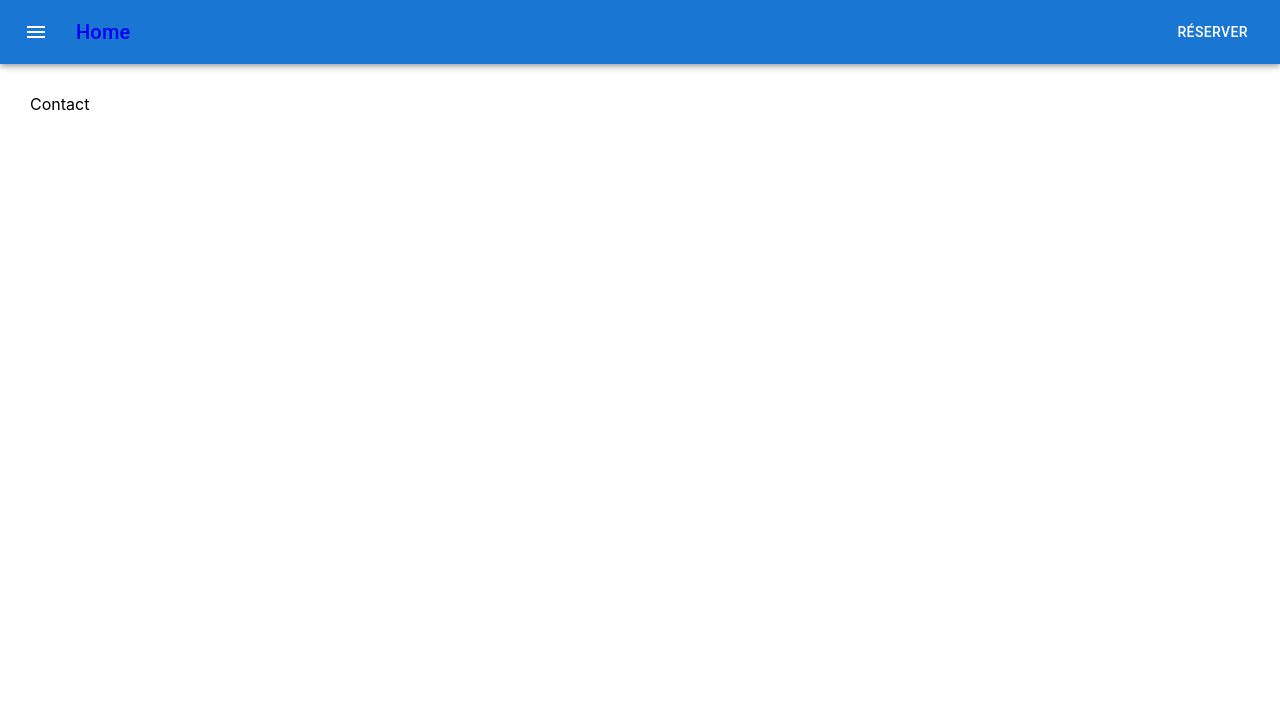
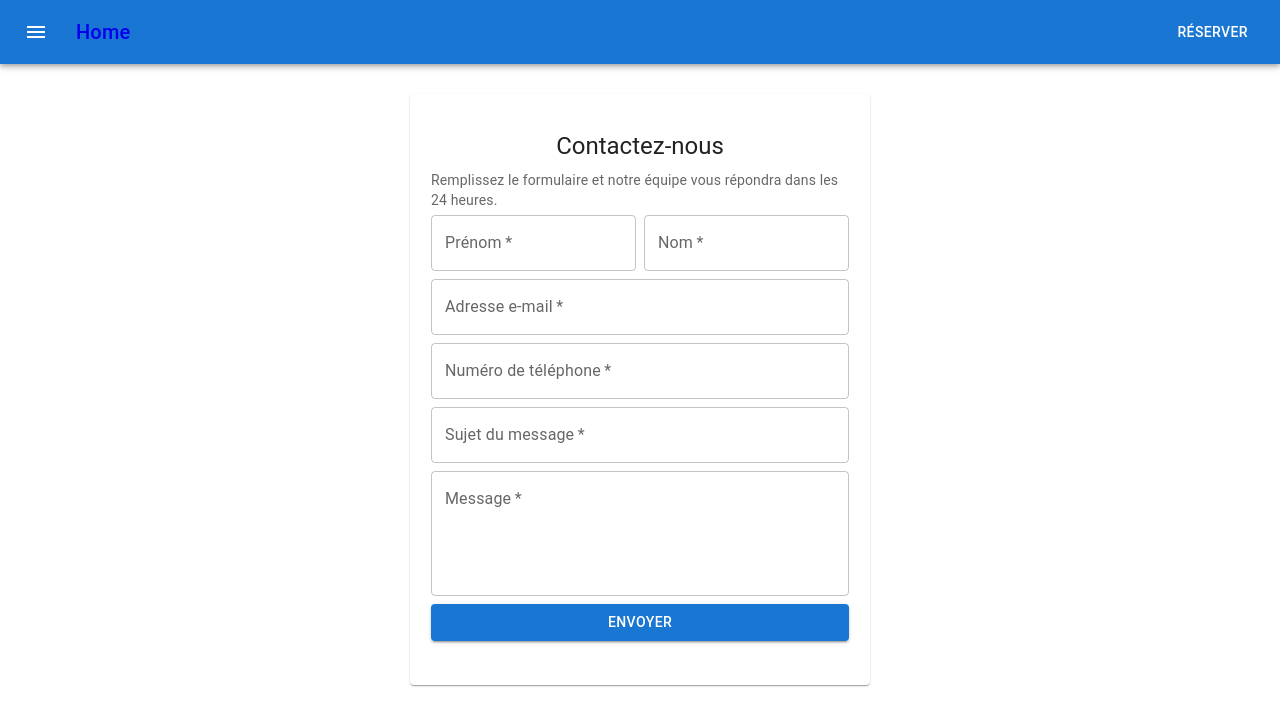
Before and after one commit to amerfares/salle_mariage, a React (Create React App) app: page /contact in a window 1280 px wide. Shown: the top 726 px of the page. Built offline with nearby package versions, Linux system fonts and the light colour scheme.

Commit message:
2eme commit

```diff
--- a/src/App.js
+++ b/src/App.js
@@ -11,12 +11,18 @@ import Contact from './components/Contact/Contact';
 import Acces from './components/Acces/Acces';
 import Reservation from './components/Reservation/Reservation';
 import ManageGalerie from './components/Admin/ManageGalerie';
+import AdmDashboard from './components/Admin/AdmDashboard';
+
 
 function App() {
+
+
+
   return (
     <Router>
       <Navbar />
       <div className="container">
+
         <Routes>
           <Route path="/" element={<Home />} />
           <Route path="/galerie" element={<Galerie />} />
@@ -29,6 +35,8 @@ function App() {
           <Route path="/acces" element={<Acces />} />
           <Route path="/reservation" element={<Reservation />} />
           <Route path="/adm/galerie" element={<ManageGalerie />} />
+          <Route path="/adm/dashboard" element={<AdmDashboard/>} />
+
         </Routes>
       </div>
     </Router>
--- /dev/null
+++ b/src/components/Admin/AdmDashboard.js
@@ -0,0 +1,26 @@
+//AdminDashboard.js
+
+import React from 'react';
+import { Box, Container, Typography, Grid, Link } from '@mui/material';
+
+
+const AdmDashboard = () => {
+  return (
+    <Container maxWidth="lg" sx={{marginBottom:"10%"}}>
+      <Box mt={4}>
+        <Typography variant="h4" gutterBottom>Tableau de bord administrateur</Typography>
+        <Grid container spacing={3}>
+          <Grid item xs={12} sm={6} md={4}>
+            <Box p={2} border="1px solid #ccc" borderRadius="4px">
+              <Typography variant="h6" gutterBottom>Gérer ma galerie</Typography>
+              <Typography variant="body1" gutterBottom>Ajoutez ou l'ordre des photos.</Typography>
+              <Link href="/adm/galerie" variant="contained" underline="none" color="secondary">Accéder</Link>
+            </Box>
+          </Grid>
+        </Grid>
+      </Box>
+    </Container>
+  );
+};
+
+export default AdmDashboard;
--- a/src/components/Contact/Contact.js
+++ b/src/components/Contact/Contact.js
@@ -1,7 +1,99 @@
 import React from 'react';
+import { Grid, TextField, Button, Card, CardContent, Typography } from '@mui/material';
+
 
 const Contact = () => {
-  return <div>Contact</div>;
+
+
+  const handleSubmit = (e) => {
+    e.preventDefault();
+    // Ici, vous pouvez mettre la logique pour envoyer le formulaire
+  };
+
+  return (
+    <div classname="container">
+       <Grid>
+        <Card style={{ maxWidth: 450, padding: "20px 5px", margin: "0 auto" }}>
+          <CardContent>
+            <Typography gutterBottom variant="h5" align="center">
+              Contactez-nous
+            </Typography>
+            <Typography variant="body2" color="textSecondary" component="p" gutterBottom>
+              Remplissez le formulaire et notre équipe vous répondra dans les 24 heures.
+            </Typography>
+            <form onSubmit={handleSubmit}>
+              <Grid container spacing={1}>
+                <Grid xs={12} sm={6} item>
+                  <TextField
+                    label="Prénom"
+                    placeholder="Prénom"
+                    variant="outlined"
+                    fullWidth
+                    required
+                  />
+                </Grid>
+                <Grid xs={12} sm={6} item>
+                  <TextField
+                    label="Nom"
+                    placeholder="Nom"
+                    variant="outlined"
+                    fullWidth
+                    required
+                  />
+                </Grid>
+                <Grid item xs={12}>
+                  <TextField
+                    type="email"
+                    label="Adresse e-mail"
+                    placeholder="Adresse e-mail"
+                    variant="outlined"
+                    fullWidth
+                    required
+                  />
+                </Grid>
+                <Grid item xs={12}>
+                  <TextField
+                    type="tel"
+                    label="Numéro de téléphone"
+                    placeholder="Numéro de téléphone"
+                    variant="outlined"
+                    fullWidth
+                    required
+                  />
+                </Grid>
+                <Grid item xs={12}>
+                  <TextField
+                    label="Sujet du message"
+                    placeholder="Sujet du message"
+                    variant="outlined"
+                    fullWidth
+                    required
+                  />
+                </Grid>
+                <Grid item xs={12}>
+                  <TextField
+                    label="Message"
+                    multiline
+                    rows={4}
+                    placeholder="Tapez votre message ici"
+                    variant="outlined"
+                    fullWidth
+                    required
+                  />
+                </Grid>
+                <Grid item xs={12}>
+                  <Button type="submit" variant="contained" color="primary" fullWidth>
+                    Envoyer
+                  </Button>
+                </Grid>
+              </Grid>
+            </form>
+          </CardContent>
+        </Card>
+      </Grid>
+
+    </div>
+  )
 };
 
 export default Contact;
--- a/src/components/Galerie/Galerie.css
+++ b/src/components/Galerie/Galerie.css
@@ -1,9 +1,12 @@
 .container {
     margin: 20px; /* Ajoute une marge de 20px autour du container */
     padding: 10px; /* Ajoute un padding pour espacer les éléments à l'intérieur du container */
+
   }
 
-
+.image {
+  box-shadow: 0px 0px px rgba(0, 0, 0, 0.2);
+}
 
   .slick-next:before,
   .slick-prev:before {
@@ -17,6 +20,8 @@
     font-size: 45px;
     cursor: pointer;
     transition: transform 0.3s, color 0.3s;
+    position: absolute;
+
   }
 
 .next-slick-arrow:hover,
@@ -24,3 +29,34 @@
   transform: scale(1.2); /* Agrandit la flèche au survol */
   color: #AAAAAA; /* Change la couleur de la flèche au survol */
 }
+
+.thumbnail-container {
+  margin-top: 20px; /* Ajustez la marge supérieure comme souhaité */
+  text-align: center;
+  padding: 10px;
+  margin: 20px;
+}
+
+.thumbnail-slider {
+  margin-top: 10px; /* Ajustez la marge supérieure comme souhaité */
+  display: flex;
+  justify-content: center; /* Centre horizontalement */
+  align-items: center; /* Centre verticalement */
+
+}
+
+.thumbnail {
+  display: inline-block;
+  margin: 0 5px; /* Ajustez la marge horizontale comme souhaité */
+}
+
+.thumbnail img {
+  width: 60px; /* Ajustez la largeur des miniatures comme souhaité */
+  height: auto;
+  cursor: pointer;
+  border: 2px solid transparent; /* Ajoutez une bordure pour mettre en évidence au survol */
+}
+
+.thumbnail img:hover {
+  border-color: #007BFF; /* Changez la couleur de la bordure au survol */
+}
--- a/src/components/Galerie/Galerie.js
+++ b/src/components/Galerie/Galerie.js
@@ -1,8 +1,6 @@
-import React, { Component, useState, useEffect } from 'react';
+import React, { useState, useEffect, useRef } from 'react';
 import axios from 'axios';
 import Slider from "react-slick";
-import { Button, TextField, InputAdornment, Box } from '@mui/material';
-import { CloudUpload } from '@mui/icons-material';
 import ArrowCircleLeftIcon from '@mui/icons-material/ArrowCircleLeft';
 import ArrowCircleRightIcon from '@mui/icons-material/ArrowCircleRight';
 import "slick-carousel/slick/slick.css";
@@ -11,17 +9,24 @@ import './Galerie.css';
 
 const Galerie = () => {
   const [liens, setLiens] = useState([]);
+  const [slider1, setSlider1] = useState(null);
+  const thumbnailSliderRef = useRef(null); // Référence du carrousel de miniatures
 
   useEffect(() => {
     axios.get('http://localhost:5000/api/galerie-lien')
       .then(response => {
         setLiens(response.data.liens);
-        console.log(liens)
       })
       .catch(error => {
         console.error('Erreur lors de la récupération des liens:', error);
       });
   }, []);
+
+  useEffect(() => {
+    if (slider1) {
+      setSlider1(slider1);
+    }
+  }, [slider1]);
 
   var settings = {
     dots: true,
@@ -41,32 +46,55 @@ const Galerie = () => {
     )
   };
 
-
-  //AUTOMATISE LA RECUPERATION DES IMAGES PUIS FAIRE UN THUMBNAIL
   const thumbnailSettings = {
-    slidesToShow: 9,
-    slidesToScroll: 2,
-    asNavFor: ".slider-for",
+    slidesToShow: 5,
+    slidesToScroll: 1,
     swipeToSlide: true,
     focusOnSelect: true,
+    asNavFor: slider1,
+    nextArrow: (
+      <div>
+        <div className="next-slick-arrow"> <ArrowCircleRightIcon/> </div>
+      </div>
+    ),
+    prevArrow: (
+      <div>
+        <div className="prev-slick-arrow"> <ArrowCircleLeftIcon /> </div>
+      </div>
+    )
+
   };
 
-
-
+  const handleThumbnailClick = (index) => {
+    if (thumbnailSliderRef.current) {
+      thumbnailSliderRef.current.slickGoTo(index);
+    }
+  };
 
   return (
+    <div>
       <div className='container'>
-      <Slider {...settings}>
+        <Slider {...settings} ref={(slider) => setSlider1(slider)} className="slider-for">
           {liens.map((lien, index) => (
-          <div key={index}>
+            <div key={index} className='image'>
               <img src={"Image/" + lien} alt={`Image ${index}`} />
             </div>
           ))}
         </Slider>
-
       </div>
 
-
+      <div className='thumbnail-container'>
+        <div className="thumbnail-nav">
+          <Slider {...thumbnailSettings} ref={thumbnailSliderRef} className='thumbnail-slider'>
+            {liens.map((lien, index) => (
+              <div key={index} className='thumbnail' onClick={() => handleThumbnailClick(index)}>
+                <img src={"Image/" + lien} alt={`Thumbnail ${index}`} />
+              </div>
+            ))}
+          </Slider>
+        </div>
+      </div>
+    </div>
   );
 };
 
```
Also changed, not shown: server.js (+47 -0 lines), src/components/Admin/ManageGalerie.js (+48 -13 lines). Lines whose indentation alone changed are shown as unchanged.
